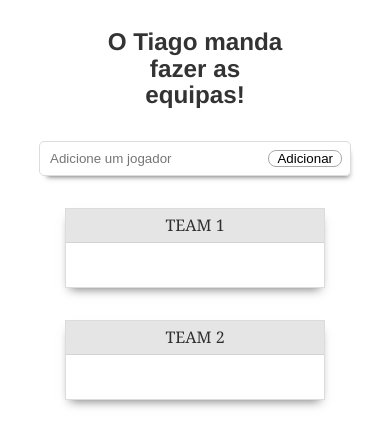
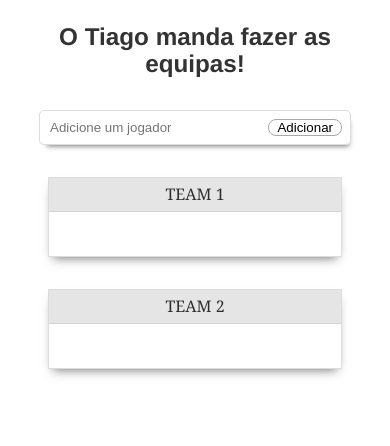
Before and after one commit to slowdata/football-teams, a Gatsby site: page / in a window 390 px wide. Built offline with nearby package versions, Linux system fonts and the light colour scheme; Gatsby itself is replaced by a stand-in of ours.

Commit message:
Some css responsive in Title

```diff
--- a/src/components/team.module.css
+++ b/src/components/team.module.css
@@ -37,6 +37,6 @@ button {
 @media screen and (max-width: 670px) {
   .card {
     margin-bottom: 2em;
-    width: 80%;
+    width: 90%;
   }
 }
--- a/src/pages/index.module.css
+++ b/src/pages/index.module.css
@@ -38,6 +38,10 @@
   .msgError,
   .msgOk {
     max-width: 80%;
-    margin: 2em 20%;
+    margin: 2em 10%;
+  }
+  .title {
+    margin: 1em 2em;
+    max-width: 100%;
   }
 }
```
